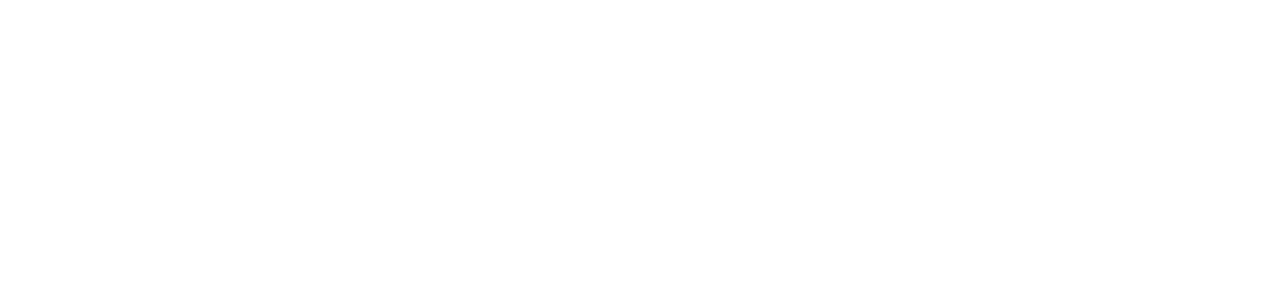
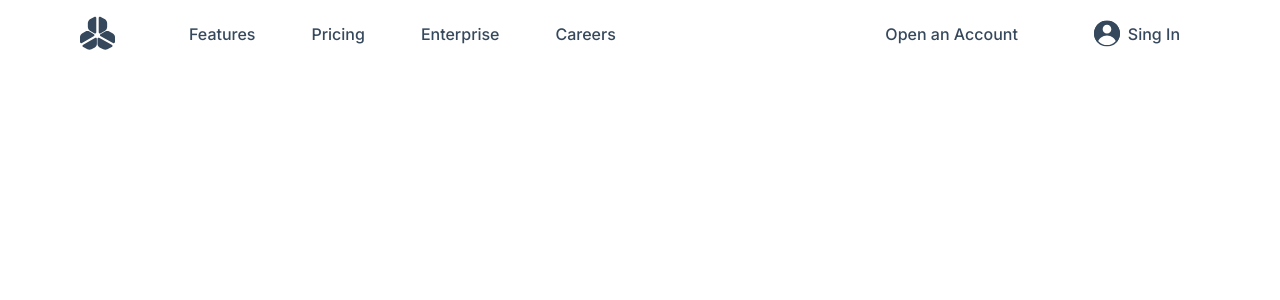
Before and after one commit to alouzizi/Saas-Landing-Page, a Next.js app: page / in a window 1280 px wide. Shown: the top 300 px of the page. Built offline with nearby package versions, Linux system fonts and the light colour scheme.

Commit message:
feat: :white_check_mark: Implement NavBar with responsive design

```diff
--- /dev/null
+++ b/app/components/Navbar.tsx
@@ -0,0 +1,44 @@
+import Image from "next/image";
+import Logo from '../../public/assets/Logo.svg'
+import User from '../../public/assets/User.svg'
+import Menu from '../../public/assets/Menu.svg'
+
+
+const navLinks = [
+	{ name: 'Features' },
+	{ name: 'Pricing' },
+	{ name: 'Enterprise' },
+	{ name: 'Careers' },
+]
+
+export function Navbar() {
+	return (
+		<nav className="flex w-full items-center justify-between px-[20px] py-[16px] lg:container lg:mx-auto lg:px-20 ">
+
+			<div className="flex items-center">
+				<Image src={Logo} alt="Logo" />
+
+				<div className="hidden lg:flex pl-[74px] gap-x-[56px]" >
+					{navLinks.map((item, index) => (
+						<p className="text-[#36485C] font-medium" key={index} >{item.name}</p>
+					))}
+				</div>
+			</div>
+
+			<div className="flex items-center gap-x-5 ">
+
+				<p className="hidden lg:block text-[#36485C] font-medium pr-[56px]">Open an Account</p>
+
+				<div className="flex items-center gap-x-2">
+					<Image src={User} alt="User Profile" />
+					<span className="hidden font-medium text-[#36485C] lg:block">Sing In</span>
+				</div>
+
+				<div>
+					<Image src={Menu} alt="User Profile" className="lg:hidden" />
+				</div>
+
+			</div>
+		</nav>
+	)
+}
--- a/app/page.tsx
+++ b/app/page.tsx
@@ -1,7 +1,8 @@
 import Image from "next/image";
+import { Navbar } from "./components/Navbar";
 
 export default function Home() {
   return (
-    <div></div>
+    <Navbar/>
   );
 }
```
